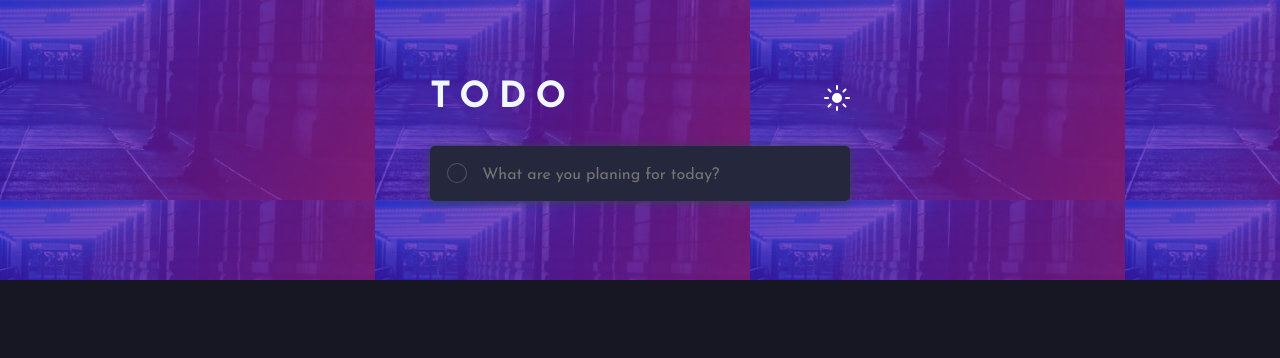
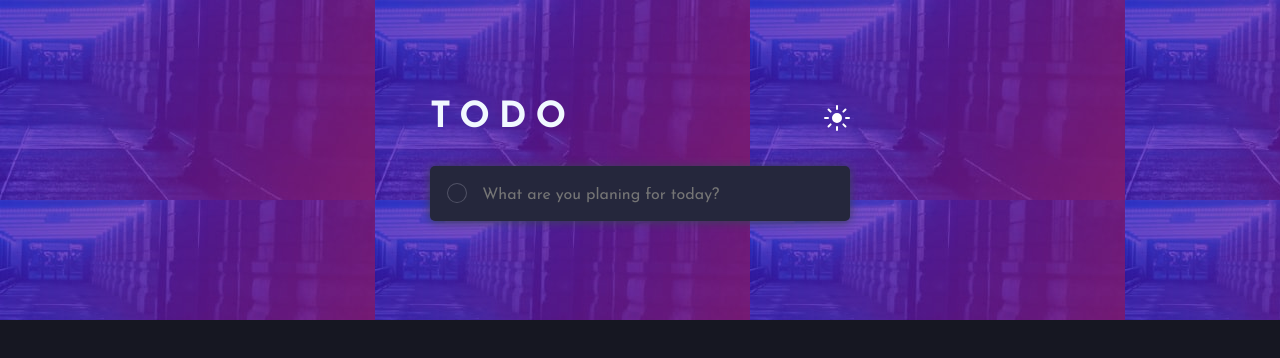
Before and after one commit to GHamza-Dev/react-todo-app, a React (Create React App) app: page / in a window 1280 px wide. Shown: the top 358 px of the page. Built offline with nearby package versions, Linux system fonts and the light colour scheme.

Commit message:
Change body & header height

```diff
--- a/src/components/Layout/Body/Body.module.css
+++ b/src/components/Layout/Body/Body.module.css
@@ -1,5 +1,5 @@
 .body{
     background-color: #161722;
-    height: calc(100vh - 35vh);
+    height: calc(100vh - 40vh);
     width: 100%;
 }
--- a/src/components/Layout/Header/Header.module.css
+++ b/src/components/Layout/Header/Header.module.css
@@ -1,6 +1,6 @@
 .header{
     width: 100vw;
-    height: 35vh;
+    height: 40vh;
     display: flex;
     align-items: center;
 }
```
